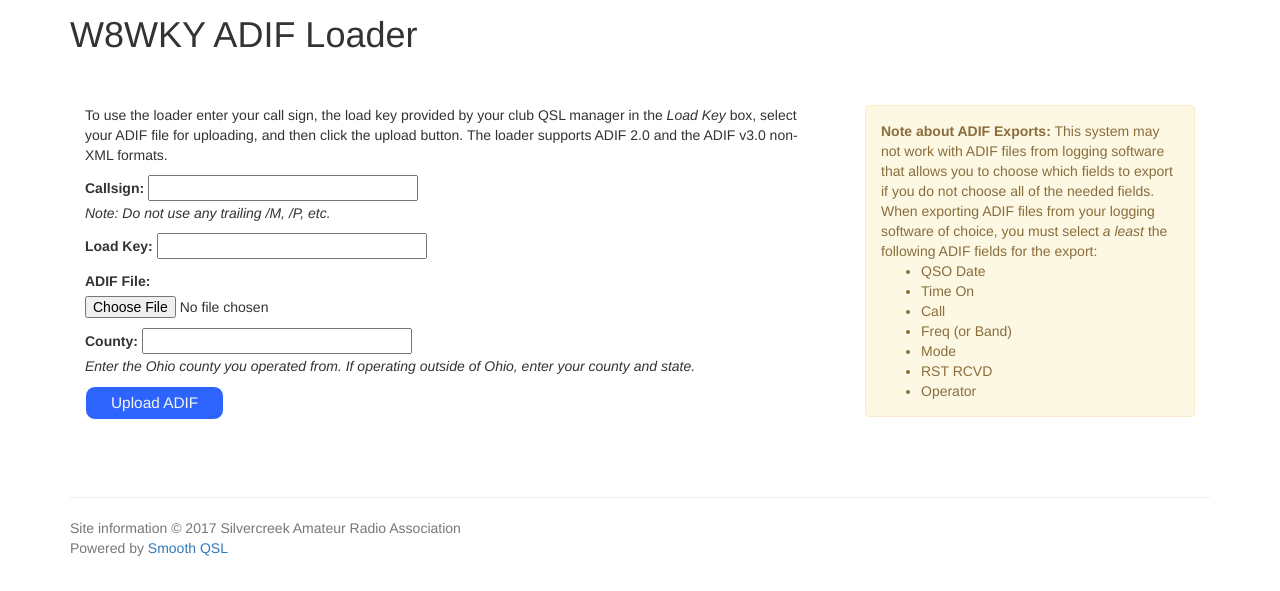
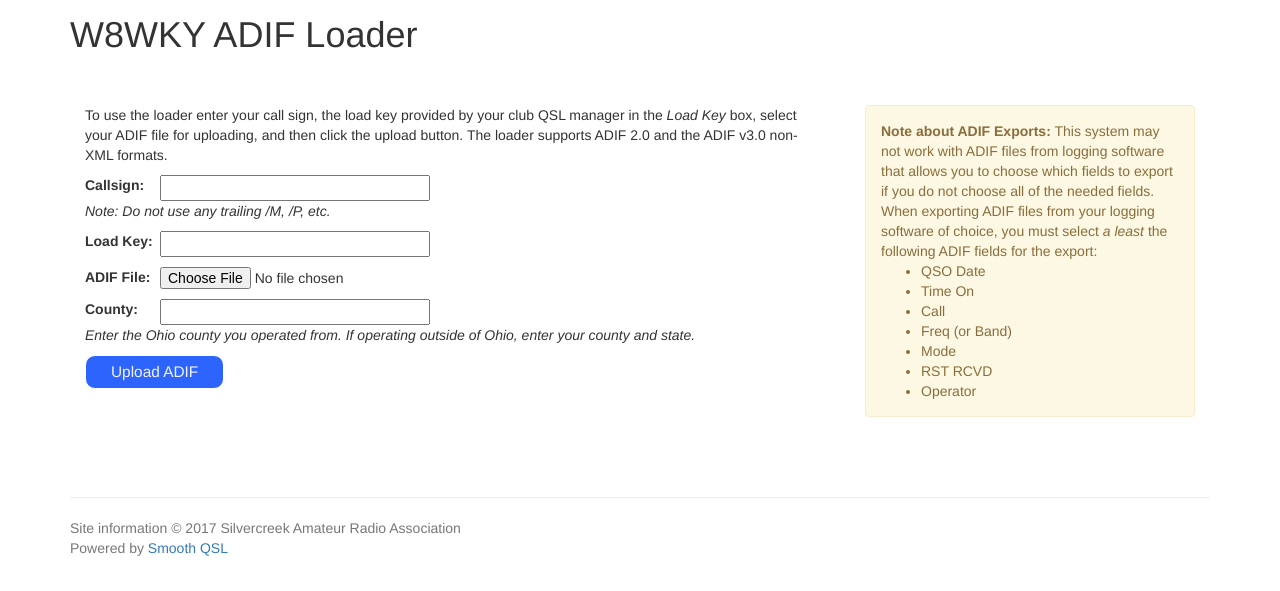
Before and after one commit to jxmx/smooth-qsl, a PHP site: page /load/index.php in a window 1280 px wide. Shown: the part 55-646 px from the top of the page. Run offline with PHP 8.4, Linux system fonts and the light colour scheme.

Commit message:
add formatting for forms

```diff
--- a/css/qsl.css
+++ b/css/qsl.css
@@ -55,3 +55,9 @@ input#submit {
 input#submit:hover, input#submit:focus {
   background-color :#0431b4; /*make the background a little darker*/
 }
+
+form p label {
+	display: block;
+	float: left;
+	width: 75px;
+}
```
